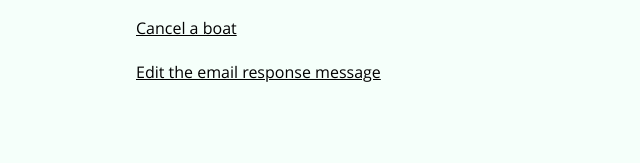
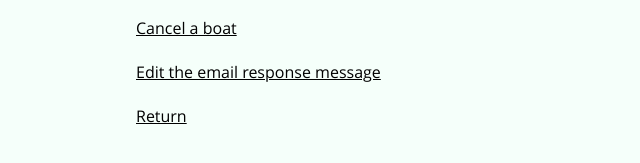
Before and after one commit to arshadalisoomro/reservation-5, a PHP site: page /admin_form.php in a window 1280 px wide. Shown: the part 233-396 px from the top of the page, without its empty margins (0-640 px from the left). Run offline with PHP 8.4, Linux system fonts and the light colour scheme; the visitor is signed in with stand-in values (Sample User, id 1).

Commit message:
added a Return link

```diff
--- a/admin_tools/admin_form.php
+++ b/admin_tools/admin_form.php
@@ -33,6 +33,9 @@ require 'check_login.php';
         <br />
         <br />
         <a id=link href="editEmail.php">Edit the email response message</a>
+        <br />
+        <br />
+        <a id=link href="../mainPage.html">Return</a>
 
     </div>
 </body>
```
